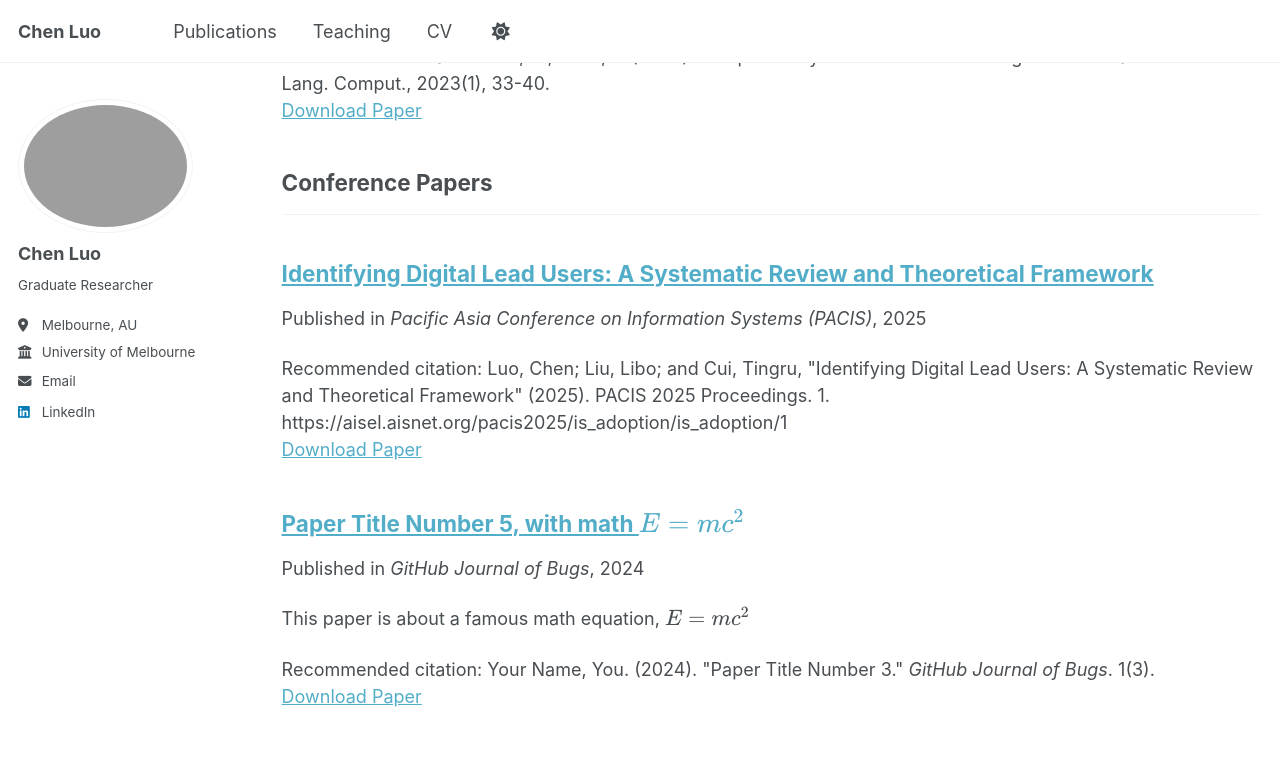
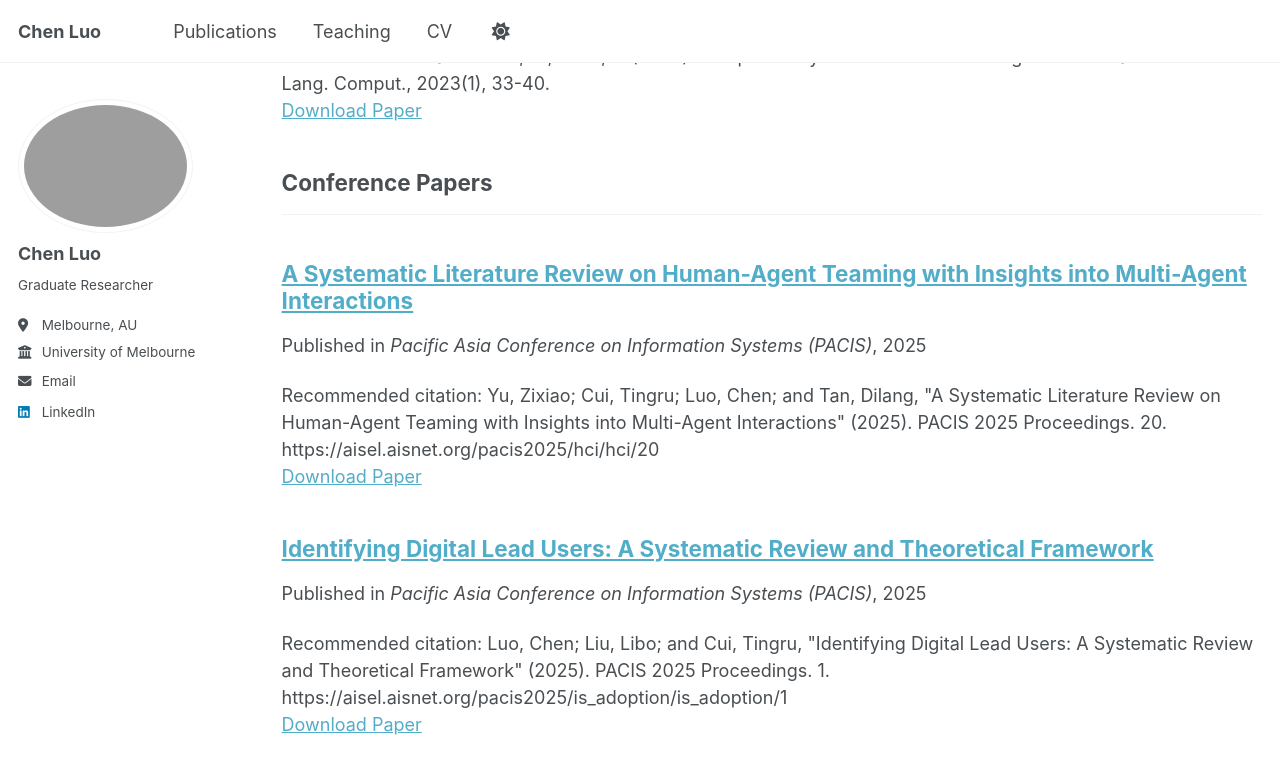
Before and after one commit to Linc0412/Linc0412.github.io, a Jekyll site: the page built from _pages/publications.html, in a window 1280 px wide and 900 px high, scrolled down 316 px. Shown: the top 774 px of the window. Built offline with Jekyll 4.4.1, drawn with Linux system fonts in a browser that asks for light colours; a script that is not in the unit is left out.

Commit message:
Update 2025-06-08-paper-title-number-5.md

```diff
--- a/_publications/2025-06-08-paper-title-number-5.md
+++ b/_publications/2025-06-08-paper-title-number-5.md
@@ -1,13 +1,11 @@
 ---
-title: "Paper Title Number 5, with math $$E=mc^2$$"
+title: "A Systematic Literature Review on Human-Agent Teaming with Insights into Multi-Agent Interactions"
 collection: publications
 category: conferences
 permalink: /publication/2024-02-17-paper-title-number-4
-excerpt: 'This paper is about a famous math equation, $$E=mc^2$$'
-date: 2024-02-17
-venue: 'GitHub Journal of Bugs'
-paperurl: 'http://academicpages.github.io/files/paper3.pdf'
-citation: 'Your Name, You. (2024). &quot;Paper Title Number 3.&quot; <i>GitHub Journal of Bugs</i>. 1(3).'
+date: Jul 2025
+venue: 'Pacific Asia Conference on Information Systems (PACIS)'
+paperurl: 'https://aisel.aisnet.org/pacis2025/hci/hci/20/'
+citation: 'Yu, Zixiao; Cui, Tingru; Luo, Chen; and Tan, Dilang, "A Systematic Literature Review on Human-Agent Teaming with Insights into Multi-Agent Interactions" (2025). PACIS 2025 Proceedings. 20.
+https://aisel.aisnet.org/pacis2025/hci/hci/20'
 ---
-
-Using [MathJax](https://www.mathjax.org/) in the description is supported - $$E=mc^2$$ - however, the use must be mindful that the default delimiters are `$$...$$` and `\\[...\\]` which differs from the `$...$` that is typically expected.
```
